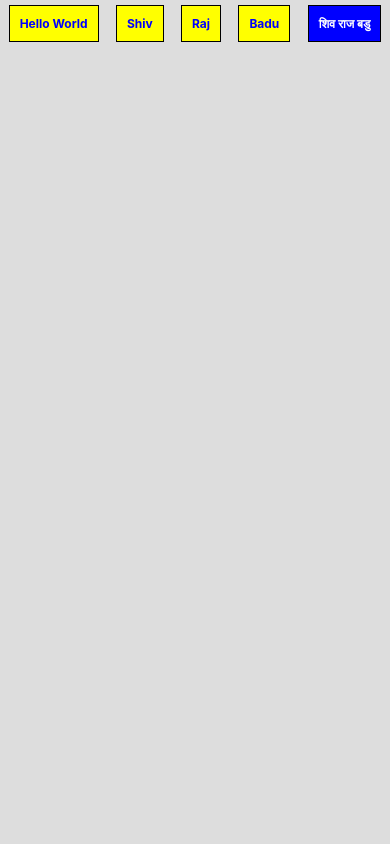
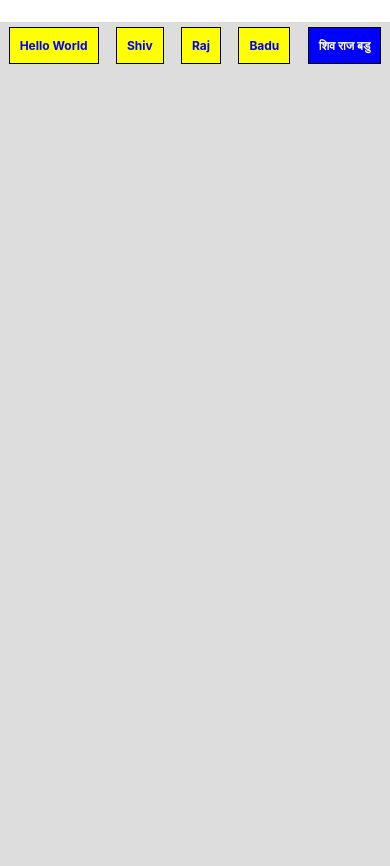
Before and after one commit to userrails/native-app-ex, a React Native app: screen / in a window 390 px wide. Before the commit the page ends 844 px from the top, so only its background shows below. Built offline with nearby package versions, Linux system fonts and the light colour scheme.

Commit message:
top space increases

```diff
--- a/App.js
+++ b/App.js
@@ -20,6 +20,7 @@ export default function App() {
 const styles = StyleSheet.create({
   container: {
     flex: 1,
+    top: 22,
     backgroundColor: '#DDD',
     flexDirection: 'row',
     alignItems: 'center',
```
